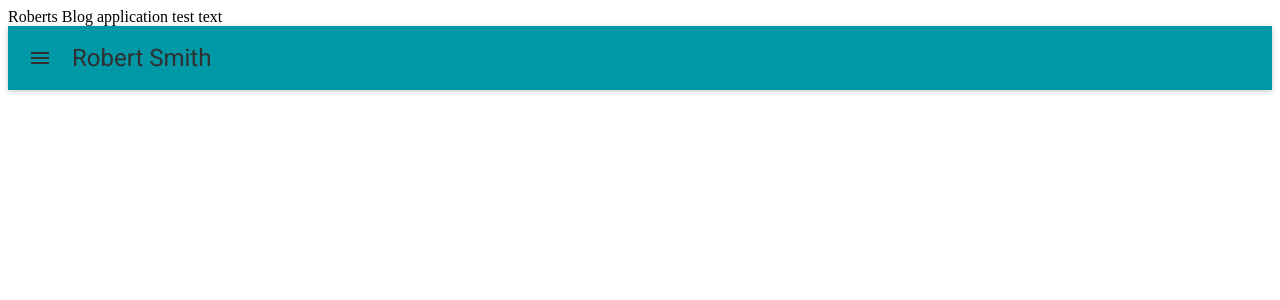
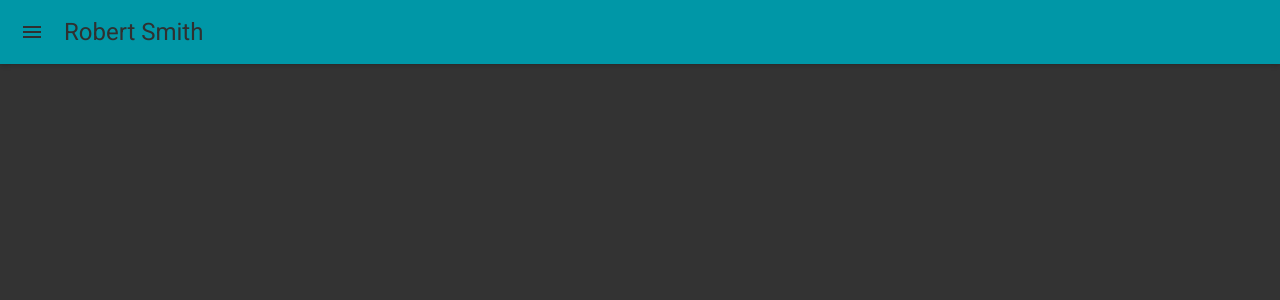
Before and after one commit to ert135/react-blog-frontend, a React app: page / in a window 1280 px wide. Shown: the top 300 px of the page. Built offline with nearby package versions, Linux system fonts and the light colour scheme.

Commit message:
orted routing

```diff
--- a/src/index.html
+++ b/src/index.html
@@ -5,7 +5,6 @@
     <title>Robert Smith</title>
   </head>
   <body>
-    Roberts Blog application test text
     <div id="app-root"></div>
     <script src="dist/vendor.js"></script>
     <script src="dist/app.js"></script>
--- a/src/index.tsx
+++ b/src/index.tsx
@@ -8,11 +8,14 @@ import { Router, Route, BrowserRouter } from 'react-router-dom'
 import { routerReducer } from 'react-router-redux'
 
 import reducers from './reducers/index';
-
 import routes from './routes';
 
+import App from './components/app';
+
+import './styles/main.scss';
+
 console.log('Reducers are ', reducers);
-// console.log('Routes are ', routes);
+console.log('Routes are ', routes);
 
 const store = createStore(reducers);
 
@@ -21,7 +24,7 @@ console.log('store is ', store);
 ReactDOM.render(
 	<Provider store={store}>
 		<BrowserRouter>
-			{routes}
+			<App />
 		</BrowserRouter>
     </Provider>,
 	document.getElementById('app-root')
--- a/src/reducers/index.ts
+++ b/src/reducers/index.ts
@@ -3,5 +3,5 @@ import { combineReducers } from 'redux';
 import posts from './postReducers'
 
 export default combineReducers({
-    books: posts
+    posts: posts
 });
--- a/src/styles/main.scss
+++ b/src/styles/main.scss
@@ -1,5 +1,7 @@
 body {
   color: #333;
+  background-color: #333;
+  margin: 0px!important;
 }
 
 /* .block {
```
Also changed, not shown: package.json (+5 -5 lines), webpack.config.js (+0 -22 lines), src/components/main-page/MainPage.tsx (line endings or trailing spaces), 1 other file (tests, documents, lock files or other folders).
